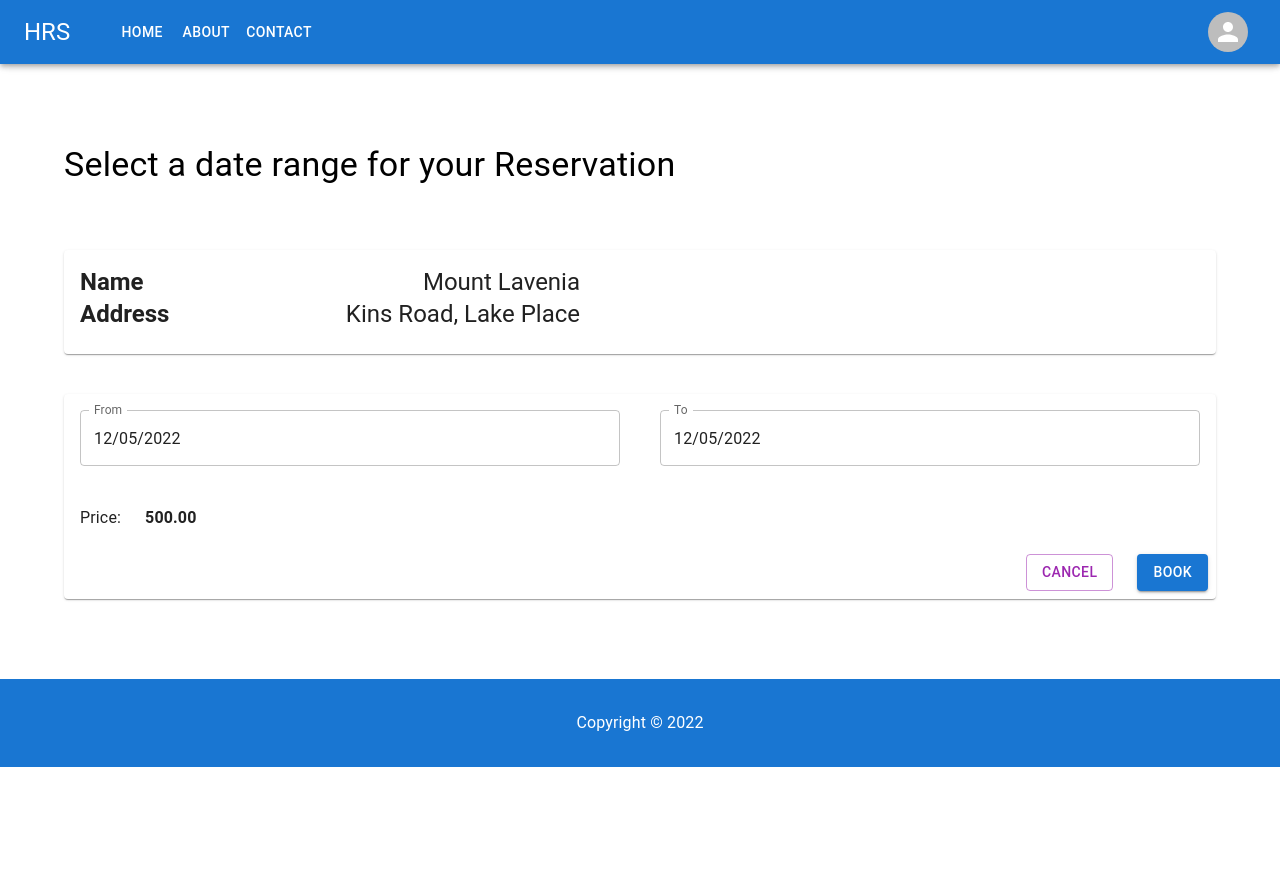
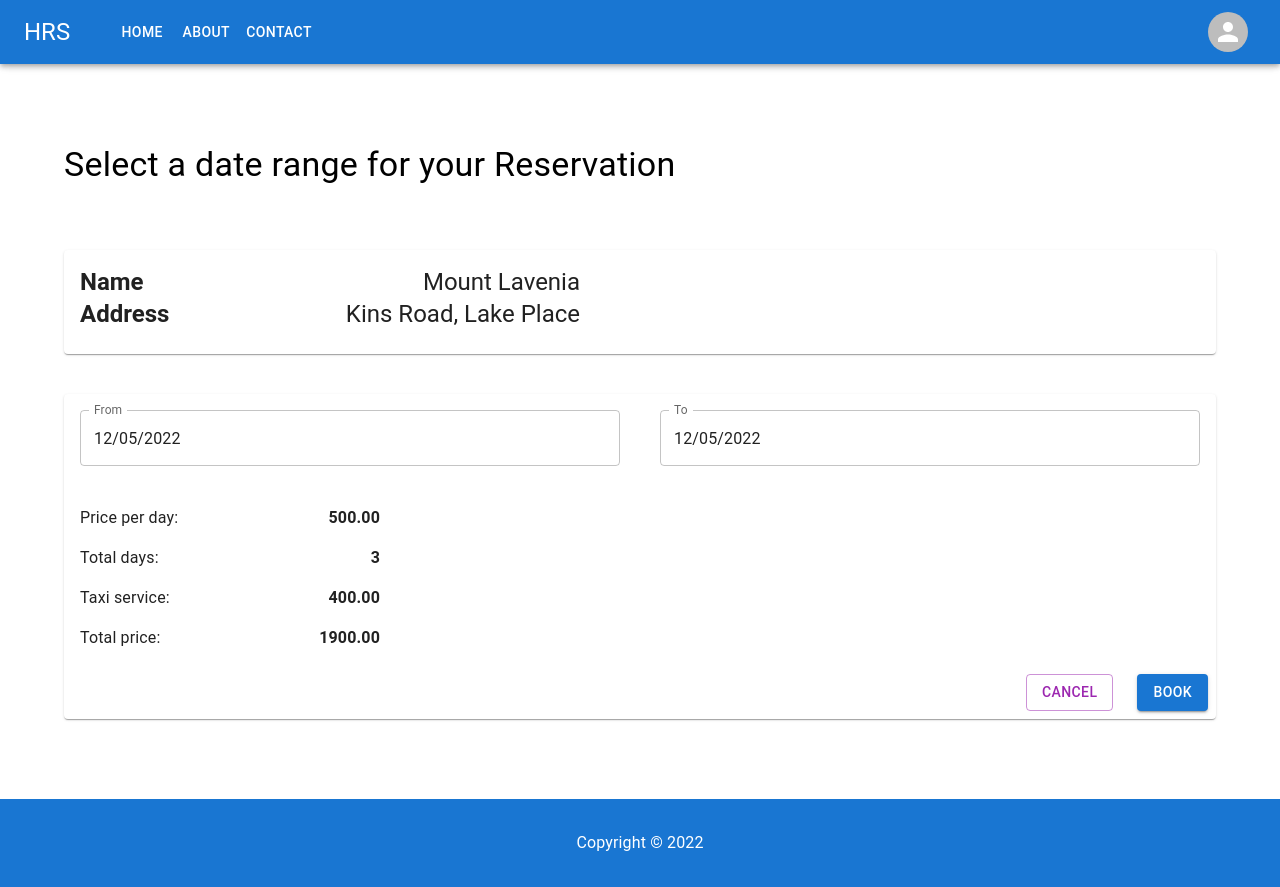
Before and after one commit to LassazVegaz/Hotel-Reservation-System, a React (Create React App) app in the folder frontend/: page / in a window 1280 px wide. Before the commit the page ends 800 px from the top, so only its background shows below. Built offline with nearby package versions, Linux system fonts and the light colour scheme.

Commit message:
booking form cals

```diff
--- a/frontend/src/pages/BookingPage/BookingForm.tsx
+++ b/frontend/src/pages/BookingPage/BookingForm.tsx
@@ -11,6 +11,7 @@ import {
 import { DatePicker } from "@mui/x-date-pickers";
 import moment from "moment";
 import { useState } from "react";
+import { BookingFormCalculations } from "./BookingFormCalculations";
 
 type BookingFormState = {
 	fromDate: moment.Moment | null;
@@ -32,6 +33,7 @@ export const BookingForm = () => {
 			<Card>
 				<CardContent>
 					<Box
+						mb={5}
 						display="flex"
 						justifyContent="space-evenly"
 						columnGap={5}
@@ -58,12 +60,7 @@ export const BookingForm = () => {
 						/>
 					</Box>
 
-					<Box mt={5} display="flex">
-						<Typography>Price:</Typography>
-						<Typography ml={3} fontWeight="bold">
-							500.00
-						</Typography>
-					</Box>
+					<BookingFormCalculations />
 				</CardContent>
 
 				<CardActions
--- /dev/null
+++ b/frontend/src/pages/BookingPage/BookingFormCalculations.tsx
@@ -0,0 +1,28 @@
+import { Box, Typography } from "@mui/material";
+
+type DetailRowProps = {
+	label: string;
+	value: string;
+};
+
+const DetailRow = ({ label, value }: DetailRowProps) => {
+	return (
+		<Box display="flex">
+			<Typography width={200}>{label}:</Typography>
+			<Typography width={100} textAlign="right" fontWeight="bold">
+				{value}
+			</Typography>
+		</Box>
+	);
+};
+
+export const BookingFormCalculations = () => {
+	return (
+		<Box display="flex" flexDirection="column" rowGap={2}>
+			<DetailRow label="Price per day" value="500.00" />
+			<DetailRow label="Total days" value="3" />
+			<DetailRow label="Taxi service" value="400.00" />
+			<DetailRow label="Total price" value="1900.00" />
+		</Box>
+	);
+};
```
